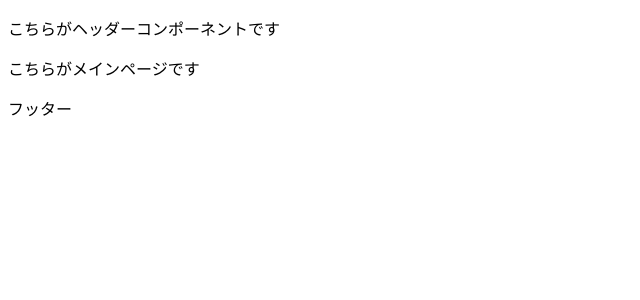
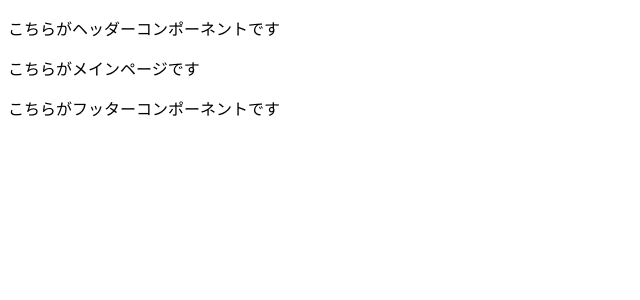
Before and after one commit to aikochon/ratrun-middle, a Nuxt app: page / in a window 1280 px wide. Shown: the top 300 px of the page, without its empty margins (0-640 px from the left). Built offline with nearby package versions, Linux system fonts and the light colour scheme.

Commit message:
フッターコンポーネント追加

```diff
--- /dev/null
+++ b/components/organisms/Footer/AppFooter.vue
@@ -0,0 +1,13 @@
+<template>
+    <div>
+     <p>こちらがフッターコンポーネントです</p>
+    </div>
+   </template>
+
+
+   <script>
+   export default {
+   };
+   </script>
+   <style lang='scss' scoped>
+   </style>
--- /dev/null
+++ b/components/organisms/Footer/index.js
@@ -0,0 +1,4 @@
+import AppFooter from "./AppFooter";
+
+
+export { AppFooter };
--- a/layouts/default.vue
+++ b/layouts/default.vue
@@ -5,7 +5,7 @@
 
         <NuxtPage />
 
-        <p>フッター</p>
+        <AppFooter />
 
     </div>
 </template>
@@ -13,10 +13,15 @@
 <script>
 
 import { AppHeader } from "../components/organisms/Header";
+// 名前付きimport
+// AppHeader, index.js 同じフォルダで無かったからパスがおかしいと言われた
+
+import { AppFooter } from "../components/organisms/Footer";
 
 export default {
     components: {
-        AppHeader
+        AppHeader,
+        AppFooter
     }
 };
 
```
